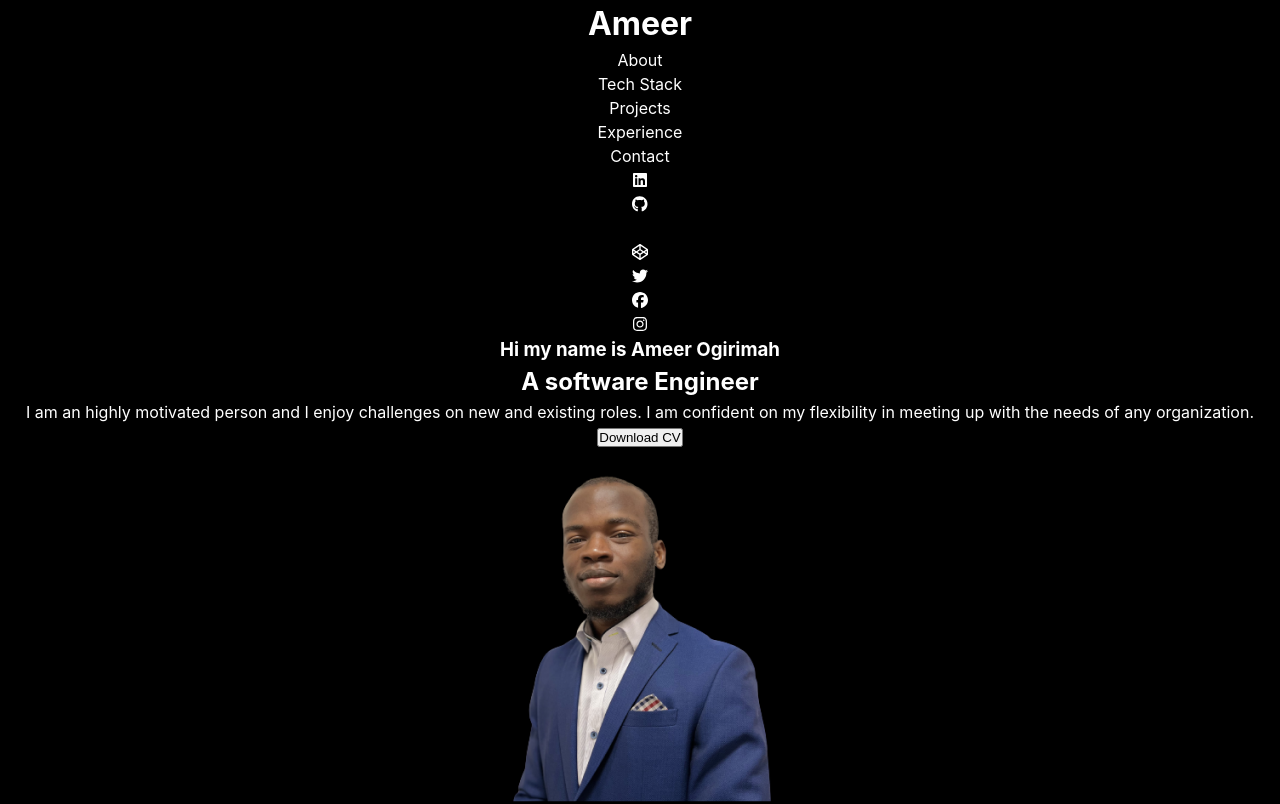
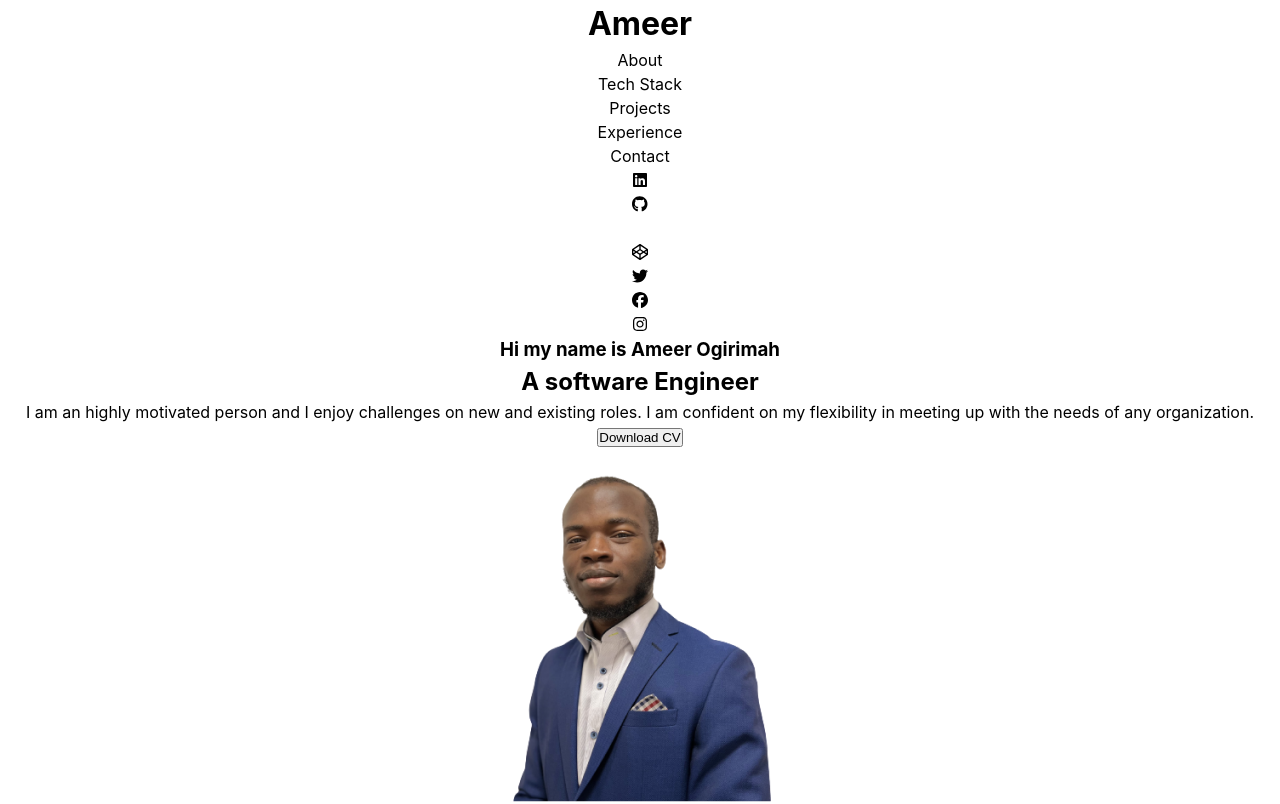
Before and after one commit to Ogirimah/potfolio, a React (Create React App) app in the folder new/: page / in a window 1280 px wide. Shown: the top 804 px of the page. Built offline with nearby package versions, Linux system fonts and the light colour scheme.

Commit message:
I do not know

```diff
--- a/new/src/App.css
+++ b/new/src/App.css
@@ -6,8 +6,8 @@
 .App {
     font-size: 16px;
     line-height: 1.5;
-    color: #fff;
-    background-color: #000;
+    /* color: #fff;
+    background-color: #000; */
 }
 
 #light {
```
